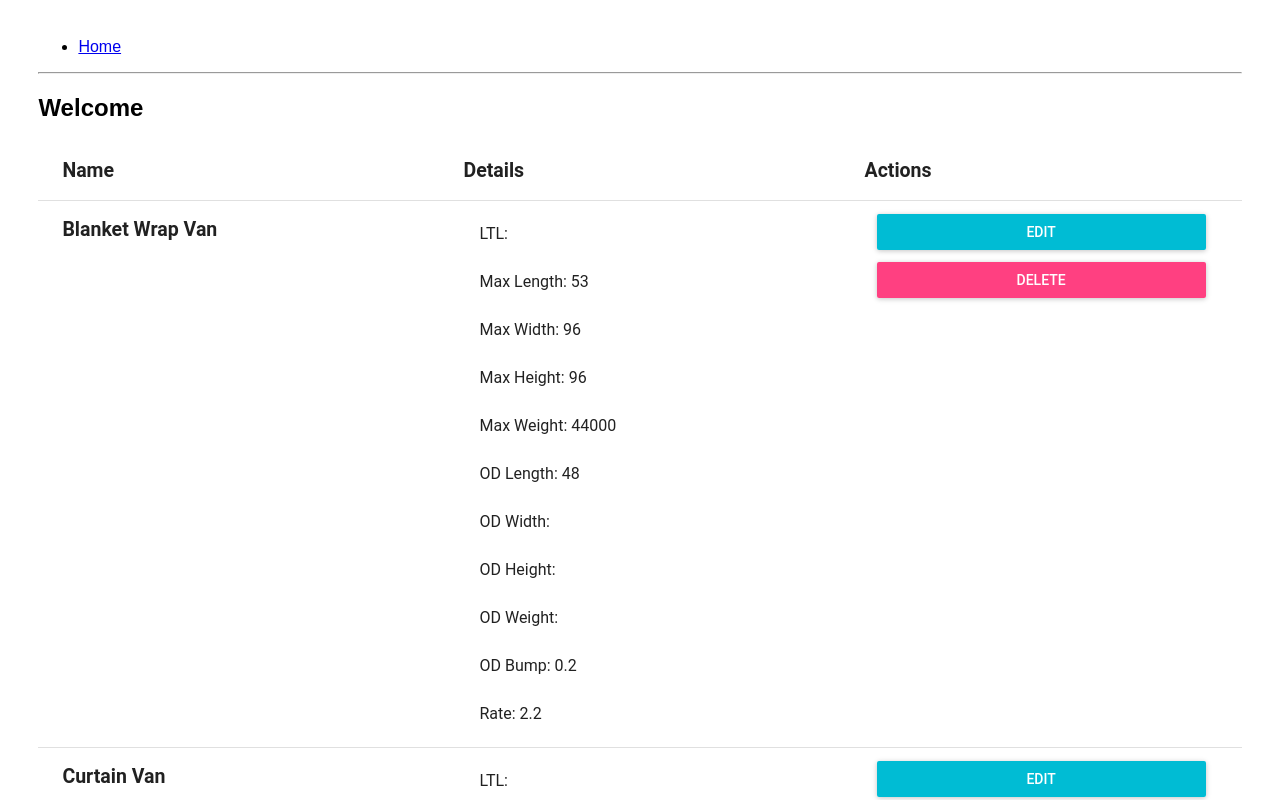
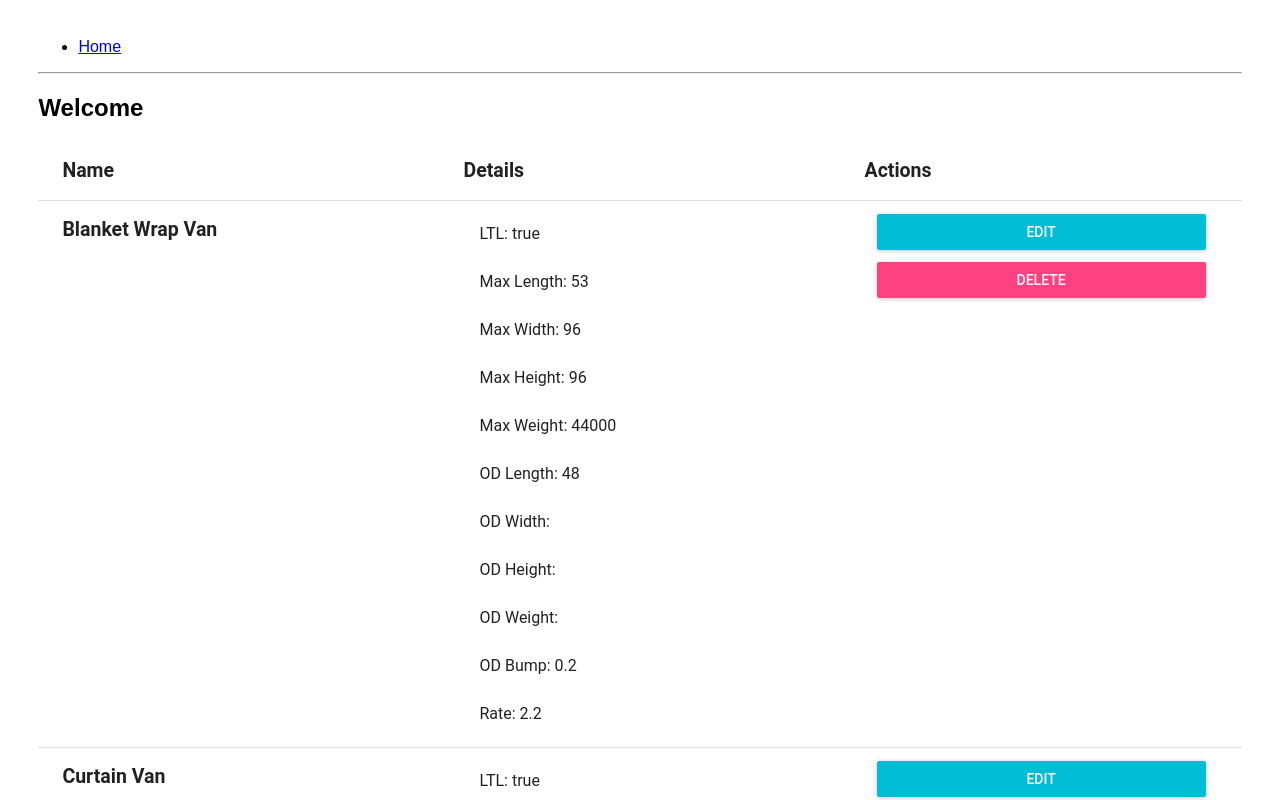
Before and after one commit to stward/equipment-admin, a React (Create React App) app: page / in a window 1280 px wide. Shown: the top 800 px of the page. Built offline with nearby package versions, Linux system fonts and the light colour scheme.

Commit message:
changed LTL true and false values to strings so they would display

```diff
--- a/src/Main.js
+++ b/src/Main.js
@@ -37,7 +37,7 @@ class HomeContainer extends Component {
         <TableRowColumn style={colStyle}><h2>{x.name}</h2></TableRowColumn>
         <TableRowColumn>
           <List>
-            <ListItem>LTL: {x.ltl.value}</ListItem>
+            <ListItem>LTL: {String(x.ltl)}</ListItem>
             <ListItem>Max Length: {x.maxLength}</ListItem>
             <ListItem>Max Width: {x.maxWidth}</ListItem>
             <ListItem>Max Height: {x.maxHeight}</ListItem>
```
